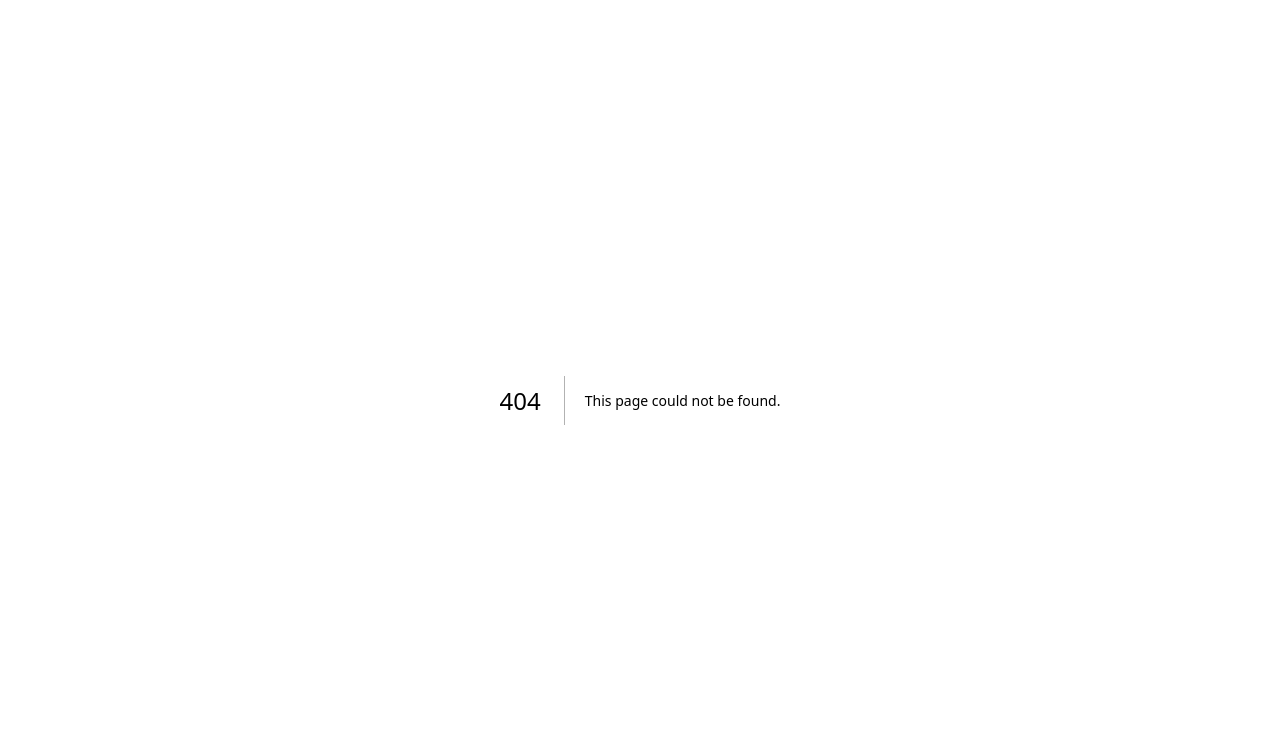
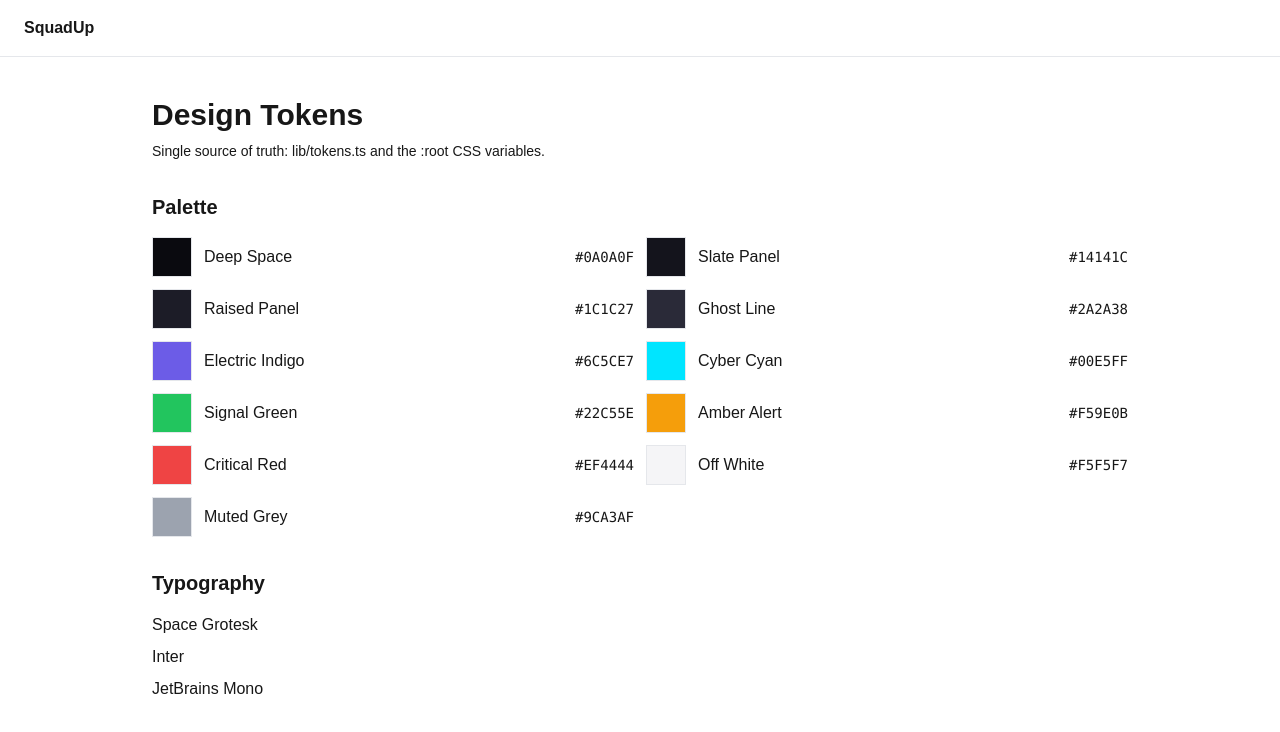
Before and after one commit to 10xdev4u-alt/squadup, a Next.js app: page /design in a window 1280 px wide. Before the commit this address had no page. Shown: the top 732 px of the page. Built offline with nearby package versions, Linux system fonts and the light colour scheme.

Commit message:
feat(tokens): add design reference page
Refs #4

```diff
--- /dev/null
+++ b/pages/design.tsx
@@ -0,0 +1,38 @@
+import Layout from "@/components/Layout";
+import { fonts, palette, paletteLabels } from "@/lib/tokens";
+
+const swatches = Object.entries(palette) as Array<
+  [keyof typeof palette, string]
+>;
+
+export default function Design() {
+  return (
+    <Layout>
+      <h1 className="text-3xl font-bold">Design Tokens</h1>
+      <p className="mt-2 text-sm">
+        Single source of truth: lib/tokens.ts and the :root CSS variables.
+      </p>
+
+      <h2 className="mt-8 text-xl font-semibold">Palette</h2>
+      <ul className="mt-4 grid grid-cols-1 gap-3 sm:grid-cols-2">
+        {swatches.map(([key, hex]) => (
+          <li key={key} className="flex items-center gap-3">
+            <span
+              className="inline-block h-10 w-10 rounded-control border border-border"
+              style={{ backgroundColor: hex }}
+            />
+            <span>{paletteLabels[key]}</span>
+            <span className="ml-auto font-mono text-sm">{hex}</span>
+          </li>
+        ))}
+      </ul>
+
+      <h2 className="mt-8 text-xl font-semibold">Typography</h2>
+      <ul className="mt-4 space-y-2">
+        {Object.values(fonts).map((name) => (
+          <li key={name}>{name}</li>
+        ))}
+      </ul>
+    </Layout>
+  );
+}
```
Also changed, not shown: 1 other file (tests, documents, lock files or other folders).
